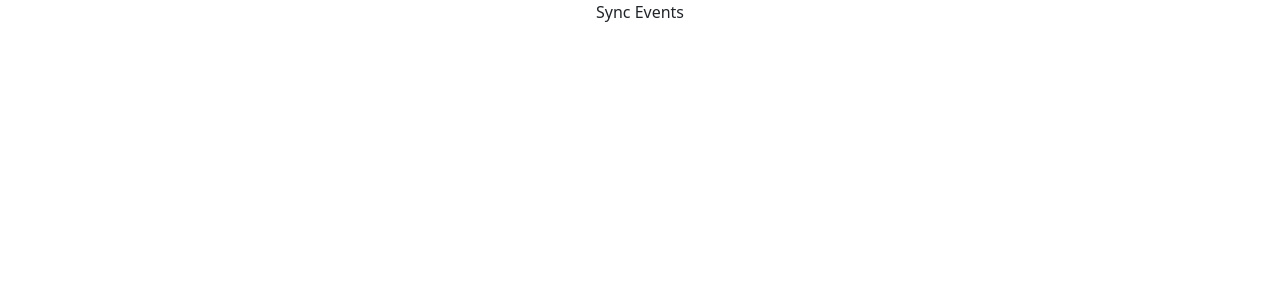
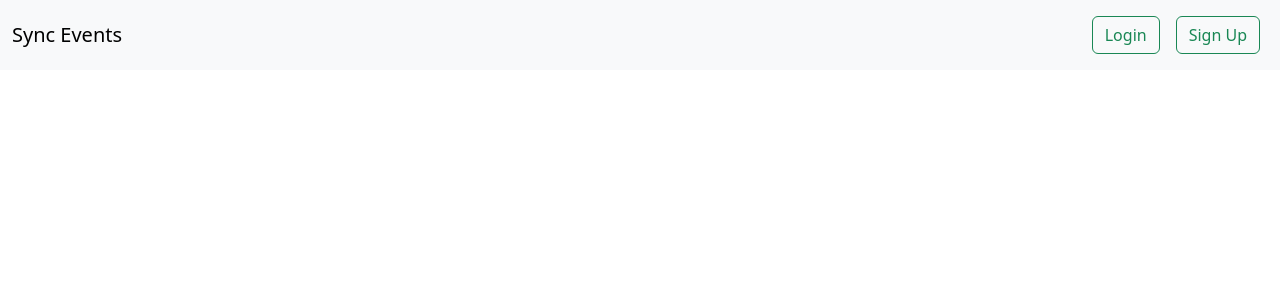
Before and after one commit to Sync-Events/sync-event-frontend, a React (Create React App) app in the folder sync-events/: page / in a window 1280 px wide. Shown: the top 300 px of the page. Built offline with nearby package versions, Linux system fonts and the light colour scheme.

Commit message:
created basic navbar

```diff
--- a/sync-events/src/App.js
+++ b/sync-events/src/App.js
@@ -1,10 +1,10 @@
-import logo from './logo.svg';
 import './App.css';
+import Navbar from './components/Navbar/navbar.component'
 
 function App() {
   return (
     <div className="App">
-      <p className="">Sync Events</p>
+      <Navbar/>
     </div>
   );
 }
--- /dev/null
+++ b/sync-events/src/components/Navbar/navbar.component.jsx
@@ -0,0 +1,21 @@
+import '../../logo.svg'
+
+function Navbar() {
+  return (
+<nav className="navbar bg-body-tertiary">
+  <div className="container-fluid">
+    <a className="navbar-brand" href='/'>Sync Events</a>
+    <div className="d-flex">
+      <div className="p-2">
+        <button className="btn btn-outline-success" type="">Login</button>
+      </div>
+      <div className="p-2">
+        <button className="btn btn-outline-success" type="">Sign Up</button>
+      </div>
+    </div>
+  </div>
+</nav>
+  );
+}
+
+export default Navbar;
```
